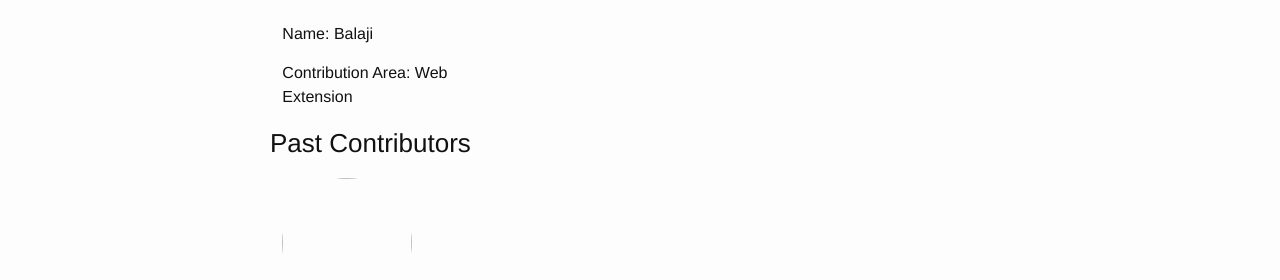
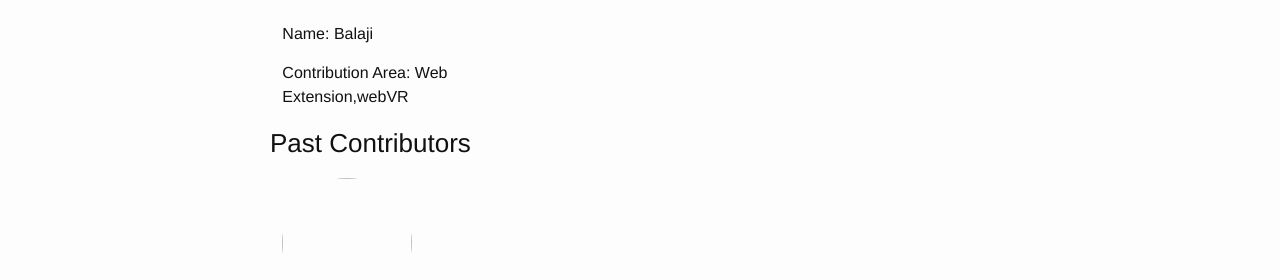
Before and after one commit to MozillaTN/srmozilla, a Jekyll site: the page built from docs/contributors.md, in a window 1280 px wide. Shown: the part 710-990 px from the top of the page. Built offline with Jekyll 4.4.1, drawn with Linux system fonts in a browser that asks for light colours.

Commit message:
added webVR
added web VR to my contribution

```diff
--- a/docs/_data/present_contributors.yml
+++ b/docs/_data/present_contributors.yml
@@ -3,4 +3,4 @@
     twitter: balaji2198
     description : add-ons Contributor
     photo: "http://secure.gravatar.com/avatar/d8e45a2530878a1bbde6c55d14f384a8?s=256"
-    contribution: Web Extension
+    contribution: Web Extension,webVR
```
